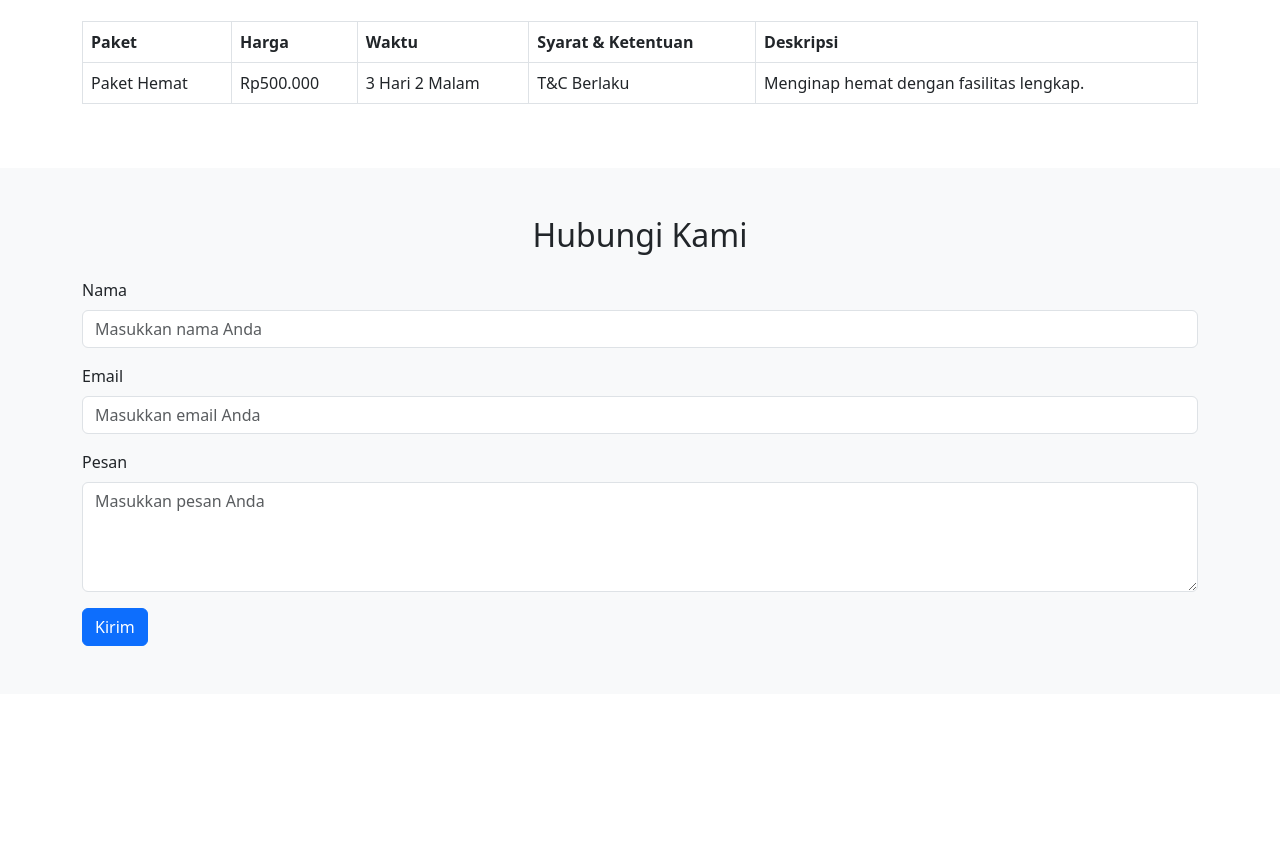
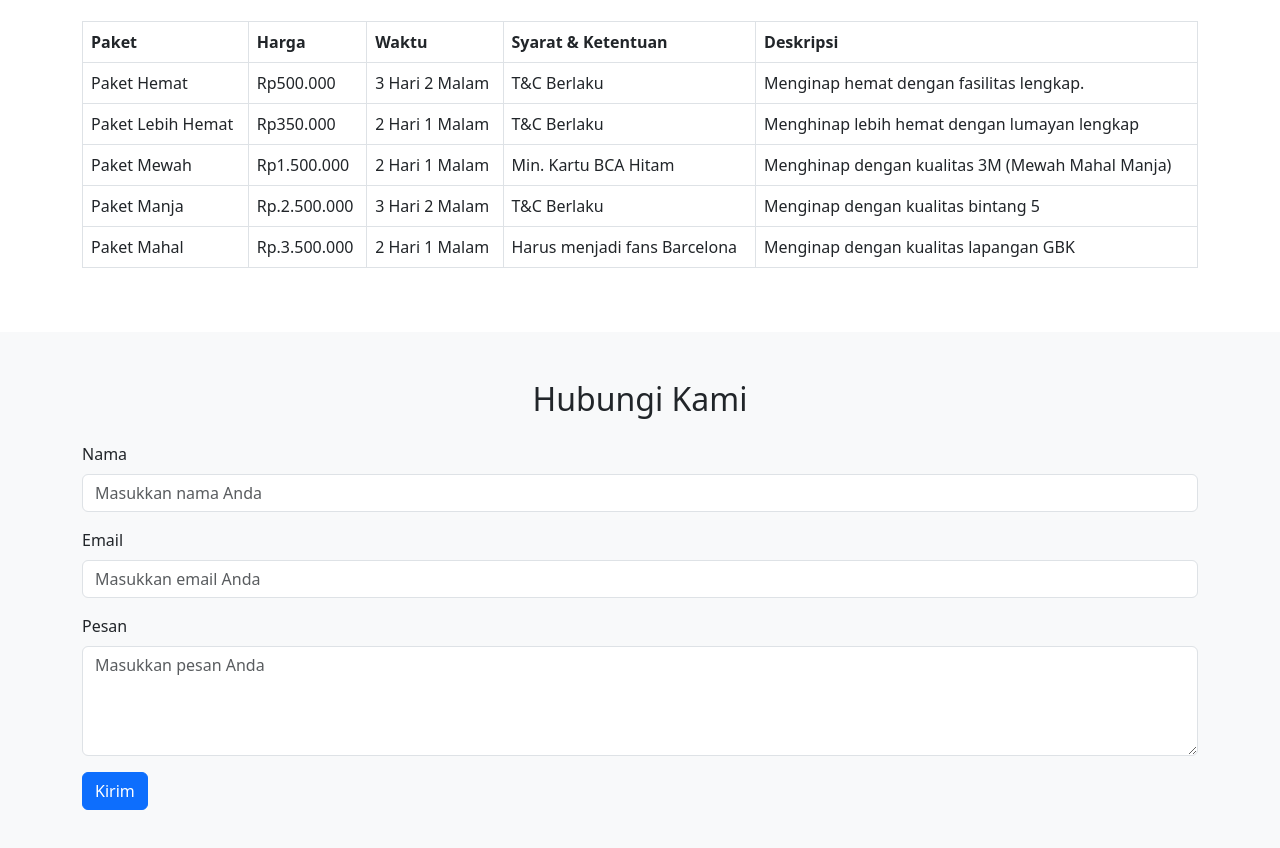
Before and after one commit to Tayen15/PemogramanWeb-1, a plain HTML site: page Pertemuan12/Tugas/form.html in a window 1280 px wide. Shown: the part 2360-3208 px from the top of the page. Before the commit the page ends 3054 px from the top, so only its background shows below. Drawn offline with nearby package versions, Linux system fonts and the light colour scheme.

Commit message:
update pertemuan 12

```diff
--- a/Pertemuan12/Tugas/form.html
+++ b/Pertemuan12/Tugas/form.html
@@ -113,7 +113,34 @@
                         <td>T&C Berlaku</td>
                         <td>Menginap hemat dengan fasilitas lengkap.</td>
                     </tr>
-                    <!-- Tambahkan data lainnya -->
+                    <tr>
+                        <td>Paket Lebih Hemat</td>
+                        <td>Rp350.000</td>
+                        <td>2 Hari 1 Malam</td>
+                        <td>T&C Berlaku</td>
+                        <td>Menghinap lebih hemat dengan lumayan lengkap</td>
+                    </tr>
+                    <tr>
+                        <td>Paket Mewah</td>
+                        <td>Rp1.500.000</td>
+                        <td>2 Hari 1 Malam</td>
+                        <td>Min. Kartu BCA Hitam</td>
+                        <td>Menghinap dengan kualitas 3M (Mewah Mahal Manja)</td>
+                    </tr>
+                    <tr>
+                        <td>Paket Manja</td>
+                        <td>Rp.2.500.000</td>
+                        <td>3 Hari 2 Malam</td>
+                        <td>T&C Berlaku</td>
+                        <td>Menginap dengan kualitas bintang 5</td>
+                    </tr>
+                    <tr>
+                        <td>Paket Mahal</td>
+                        <td>Rp.3.500.000</td>
+                        <td>2 Hari 1 Malam</td>
+                        <td>Harus menjadi fans Barcelona</td>
+                        <td>Menginap dengan kualitas lapangan GBK</td>
+                    </tr>
                 </tbody>
             </table>
         </div>
```
